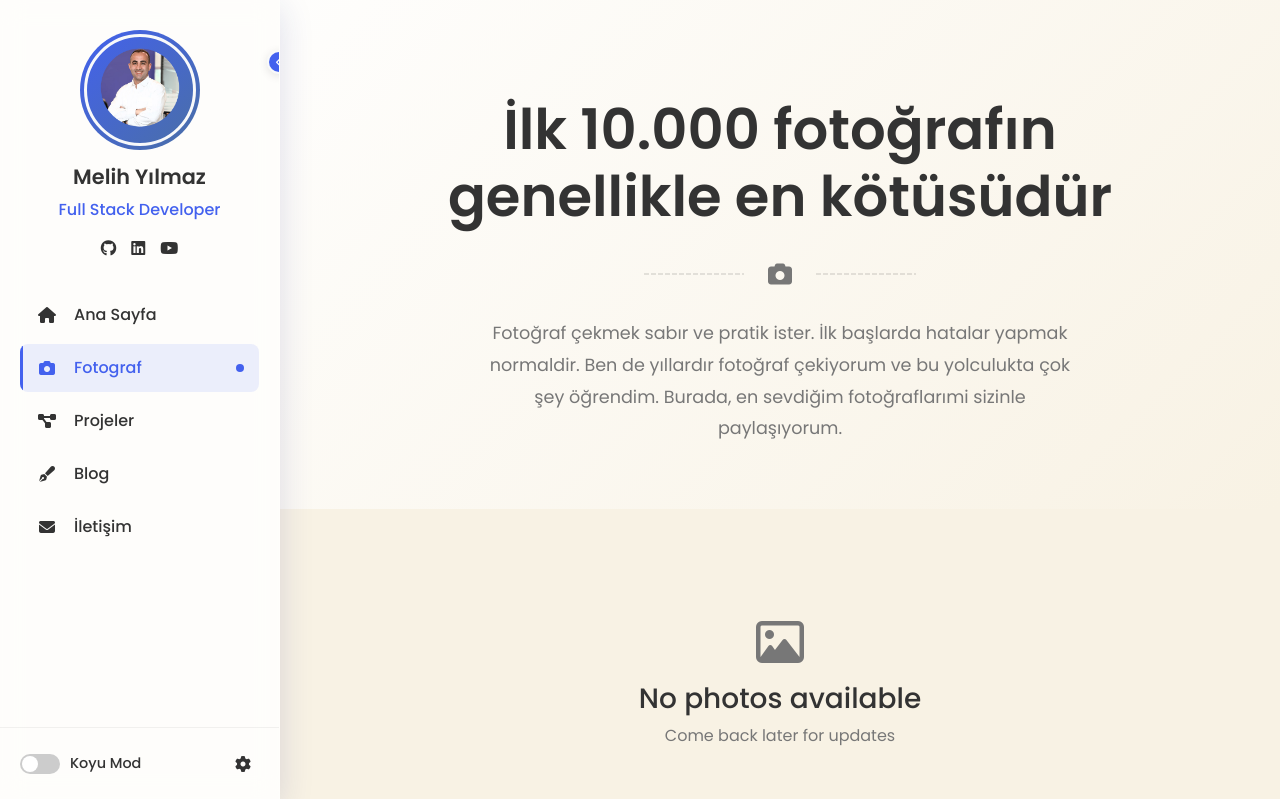
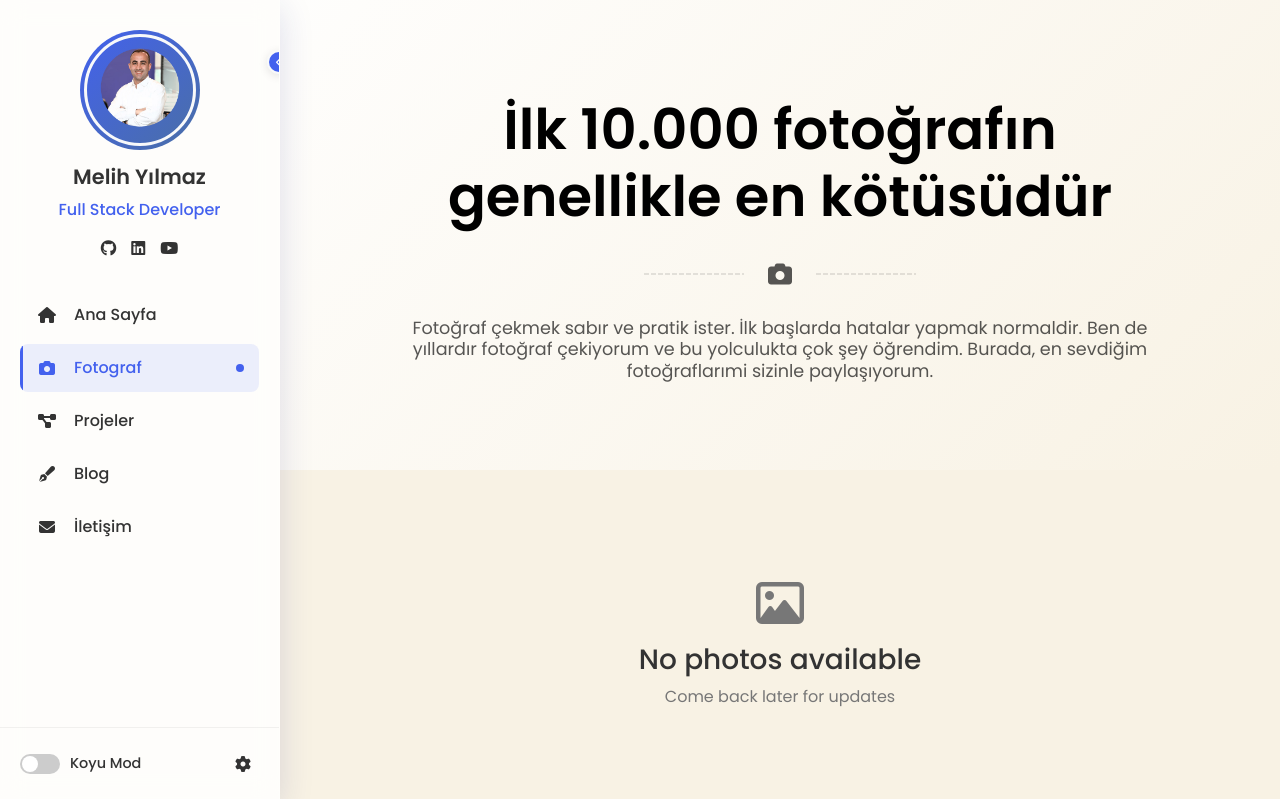
Before and after one commit to Themelih1/melihen, a Django app: page /unsplash/ in a window 1280 px wide. Shown: the top 799 px of the page. Run offline with Django 5.2, Linux system fonts and the light colour scheme; data that the repository does not hold is empty.

Commit message:
Update my_unsplash_photos.html

```diff
--- a/core/templates/core/my_unsplash_photos.html
+++ b/core/templates/core/my_unsplash_photos.html
@@ -114,7 +114,7 @@
   .hero-title {
     font-size: clamp(2rem, 5vw, 3.5rem);
     font-weight: 700;
-    color: var(--text-dark);
+    color: #000;
     margin-bottom: 1.5rem;
     line-height: 1.2;
   }
@@ -138,16 +138,16 @@
 
   .hero-divider i {
     margin: 0 1.5rem;
-    color: var(--text-light);
+    color: #000000a8;
     font-size: 1.5rem;
   }
 
   .hero-description {
     font-size: 1.1rem;
     line-height: 1.8;
-    color: var(--text-light);
-    max-width: 600px;
-    margin: 0 auto;
+    color: #000000a8;
+    margin-bottom: 1.5rem;
+    line-height: 1.2;
   }
 
   /* Gallery Grid */
```
